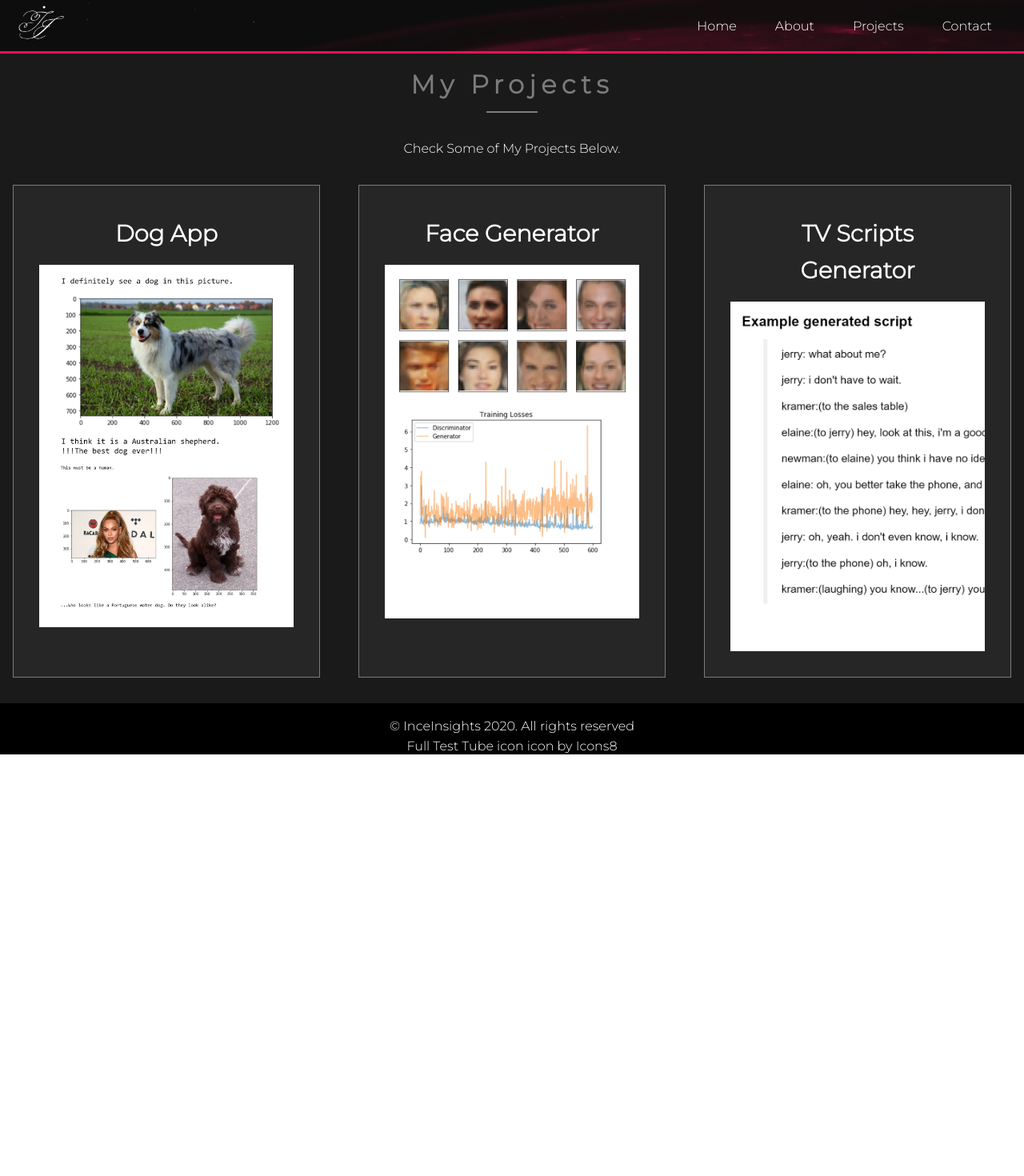
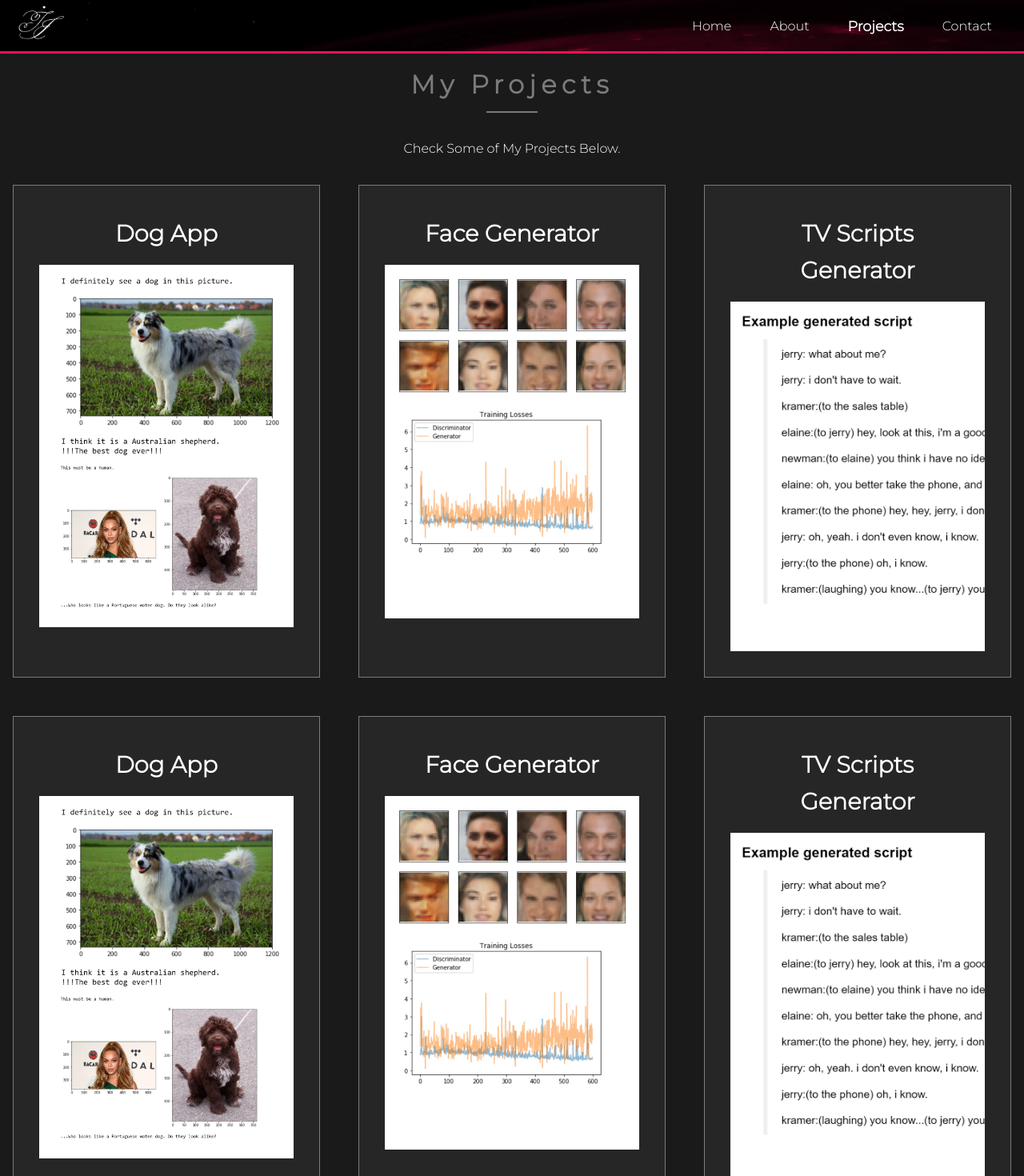
Before and after one commit to marketaince/DataSciencePortfolio, a Vue app: page /projects in a window 1280 px wide. Shown: the top 1470 px of the page at 80% size. Before the commit the page ends 943 px from the top, so only its background shows below. Built offline with nearby package versions, Linux system fonts and the light colour scheme.

Commit message:
fixing navbar

```diff
--- a/src/App.vue
+++ b/src/App.vue
@@ -2,17 +2,17 @@
   <div id="app">
     <header id="header">
     </header>
-    <nav id="navbar">
+    <nav id="navbar" :class="{ colored_navbar: coloredNavbar }">
       <div class="container" >
           <div class="logo">
               <img src="/img/Logo_white.webp">
           </div>
         <ul>
-          <router-link to="/">Home</router-link>
-          <router-link to="/about">About</router-link>
-<!--          <router-link to="/blog">Blog</router-link>-->
-          <router-link to="/projects">Projects</router-link>
-          <router-link to="/contact">Contact</router-link>
+          <router-link :class="[currentPage === '/' ? activeClass : '']" to="/">Home</router-link>
+          <router-link :class="[currentPage === '/about' ? activeClass : '']" to="/about">About</router-link>
+<!--          <router-link :class="[currentPage === '/blog' ? activeClass : '']" to="/blog">Blog</router-link>-->
+          <router-link :class="[currentPage === '/projects' ? activeClass : '']" to="/projects">Projects</router-link>
+          <router-link :class="[currentPage === '/contact' ? activeClass : '']" to="/contact">Contact</router-link>
         </ul>
       </div>
     </nav>
@@ -44,6 +44,20 @@
 export default {
   name: 'App',
   components: {
+  },
+  data () {
+    return {
+      coloredNavbarData: false,
+      activeClass: 'active'
+    }
+  },
+  computed: {
+    coloredNavbar: function () {
+      return this.currentPage !== '/';
+    },
+    currentPage() {
+      return this.$route.path;
+    }
   }
 }
 
@@ -70,6 +84,12 @@ export default {
   ul {
     list-style: none;
   }
+
+  .active{
+    font-weight: bold;
+    font-size: 1.1rem;
+  }
+
 
   .btn {
     cursor: pointer;
@@ -110,9 +130,27 @@ export default {
     position: fixed;
     z-index: 20;
 
+    &.colored_navbar {
+      &::after{
+        content:'';
+        background: url('/img/Nasa_red.webp') no-repeat center 30% /cover;
+        position: fixed;
+        top:0;
+        left:0;
+        width:100vw;
+        height: inherit;
+        z-index: 17;
+        border-bottom: 3px $secondary solid;;
+
+      }
+    }
+
+
       .logo {
+        z-index: 20;
           img {
               max-width: 70px;
+              z-index: 20;
           }
       }
 
@@ -124,19 +162,23 @@ export default {
       ul {
         display: flex;
         align-items: center;
+        z-index: 20;
       }
 
       a {
         padding: 1rem 1.5rem;
+        z-index: 20;
 
         &:hover {
             background-color: rgba(255,255,255,0.1);
             cursor: pointer;
+          z-index: 20;
         }
 
         a{
           display: block;
           color: #fff;
+          z-index: 20;
         }
 
       }
--- a/src/views/About.vue
+++ b/src/views/About.vue
@@ -105,18 +105,6 @@
 
   position: relative;
 
-  &::before{
-    content:'';
-    background: url('/img/Nasa_red.webp') no-repeat center 30% /cover;
-    position: fixed;
-    top:0;
-    left:0;
-    width:100vw;
-    height: 4rem;
-    z-index: 17;
-    border-bottom: 3px $secondary solid;;
-
-  }
 }
 
 .about-section,
--- a/src/views/BlogHome.vue
+++ b/src/views/BlogHome.vue
@@ -125,18 +125,6 @@
 
     position: relative;
 
-    &::before{
-      content:'';
-      background: url('/img/Nasa_red.webp') no-repeat center 30% /cover;
-      position: fixed;
-      top:0;
-      left:0;
-      width:100vw;
-      height: 4rem;
-      z-index: 17;
-      border-bottom: 3px $secondary solid;;
-
-    }
   }
 
     .blogs-cards {
--- a/src/views/BlogPost.vue
+++ b/src/views/BlogPost.vue
@@ -71,18 +71,6 @@
 
     position: relative;
 
-    &::before{
-      content:'';
-      background: url('/img/Nasa_red.webp') no-repeat center 30% /cover;
-      position: fixed;
-      top:0;
-      left:0;
-      width:100vw;
-      height: 4rem;
-      z-index: 17;
-      border-bottom: 3px $secondary solid;;
-
-    }
   }
 
 
--- a/src/views/Contact.vue
+++ b/src/views/Contact.vue
@@ -90,18 +90,6 @@
     //height: 100vh;
     position: relative;
 
-    &::before{
-      content:'';
-      background: url('/img/Nasa_red.webp') no-repeat center 30% /cover;
-      position: fixed;
-      top:0;
-      left:0;
-      width:100vw;
-      height: 4rem;
-      z-index: 17;
-      border-bottom: 3px $secondary solid;;
-
-    }
   }
 
     .contact-form {
@@ -254,7 +242,13 @@
         .contact-form {
             .contact-information-side {
                 padding: 1rem;
-                grid-template-rows: repeat(4, minmax(60px, 80px));
+                //grid-template-rows: repeat(4, minmax(60px, 80px));
+                display: flex;
+                flex-direction: column;
+
+                .contact-information-picture{
+                    display: none;
+                }
 
 
             }
@@ -278,13 +272,15 @@
     }
 
     .contact-form {
-        display: block;
+        margin: 0;
+        margin-bottom: 3rem;
+        padding: 1rem;
     }
 
 
   .contact-form {
      .contact-information-side {
-        padding: 2rem 0;
+        padding: 0;
 
         .contact-information-icon {
             img {
--- a/src/views/Home.vue
+++ b/src/views/Home.vue
@@ -21,12 +21,12 @@
 
     /* Desktop Settings */
 
-
     #home-section {
 
         position: relative;
 
-    &::before{
+        &::before {
+
             content:'';
             background: url('/img/Nasa_red.webp') no-repeat center center/cover;
             position: absolute;
@@ -35,12 +35,12 @@
             width:100vw;
             height: 100vh;
             z-index: 1;
-
         }
     }
 
 
     #home-hero {
+
         height: 100%;
         width: 100%;
         display: flex;
@@ -58,13 +58,14 @@
             height: 100vh;
 
             h1 {
+
                 letter-spacing: 0.1em;
                 font-size: 5rem;
                 text-align: center;
             }
 
             h2 {
-        //font-family: $bold-font-family;
+
                 letter-spacing: 0.1em;
                 font-size: 3rem;
                 margin-bottom: 1.5rem;
@@ -72,17 +73,98 @@
             }
 
             p {
+
                 padding-top: 1rem;
-
             }
         }
     }
 
-  /* Mobile Horizontal Settings */
+    /* Tablet Horizontal Settings */
 
-      @media (max-width: 680px) and (max-height: 400px){
+    @media (max-width: 680px) and (max-height: 400px) {
+
         #home-hero {
+
             .introduction{
+
+                h1 {
+
+                    font-size: 3rem;
+                    text-align: center;
+                }
+
+                h2 {
+
+                    font-size: 2rem;
+                    text-align: center;
+                }
+            }
+        }
+    }
+
+
+    /* Galaxy Fold Horizontal Settings */
+
+    @media (max-width: 680px) and (max-height: 320px) {
+
+        #home-hero {
+
+            .introduction {
+
+                h1 {
+                    font-size: 2.3rem;
+                    text-align: center;
+                }
+
+                h2 {
+                    font-size: 1.3rem;
+                    text-align: center;
+                }
+
+                .btn {
+                    font-size: 0.8rem;
+                }
+            }
+
+        }
+    }
+
+
+
+
+
+    /* Tablet Horizontal Settings */
+
+    @media (max-width: 600px) and (max-height: 450px) {
+
+        #home-hero {
+
+            .introduction{
+
+                h1 {
+
+                    font-size: 3rem;
+                    text-align: center;
+                }
+
+                h2 {
+
+                    font-size: 2rem;
+                    text-align: center;
+                }
+            }
+        }
+    }
+
+
+    /* Mobile Vertical Settings */
+
+    @media (max-width: 500px) {
+
+        #home-hero {
+
+            .introduction {
+
                 h1 {
                     font-size: 3rem;
                     text-align: center;
@@ -98,22 +180,30 @@
     }
 
 
-    /* Mobile Vertical Settings */
+    /* Galaxy Fold Vertical Settings */
 
-    @media (max-width: 500px) {
+    @media (max-width: 320px) {
+
         #home-hero {
-            .introduction{
+
+            .introduction {
+
                 h1 {
-                    font-size: 3rem;
+                    font-size: 2.3rem;
                     text-align: center;
                 }
 
                 h2 {
-                    font-size: 2rem;
+                    font-size: 1.3rem;
                     text-align: center;
+                }
+
+                .btn {
+                    font-size: 0.8rem;
                 }
             }
 
         }
     }
+
 </style>
--- a/src/views/Projects.vue
+++ b/src/views/Projects.vue
@@ -72,16 +72,34 @@
               demo_link: "https://esribelux.maps.arcgis.com/apps/opsdashboard/index.html#/8b51c6df54b44117b4717ed7c170bff2",
               blog_link: "https://www.dataquest.io/blog/",
               github_link: "https://github.com/MarketaInce/GenerateTVScriptsRNN"
-            }//,
-            // {
-            //   name: "4 Dog App",
-            //   category: "Data Science",
-            //   background: "/img/Dog_App.webp",
-            //   description: "Simple application to recognize dog breeds using Convolutional Neural Network architecture. This project was a part of Udacity Deep Learning Nanodegree.",
-            //   demo_link: "https://esribelux.maps.arcgis.com/apps/opsdashboard/index.html#/8b51c6df54b44117b4717ed7c170bff2",
-            //   blog_link: "https://www.dataquest.io/blog/",
-            //   github_link: "https://github.com/MarketaInce/DogAppCNN.git"
-            // }
+            },
+            {
+              name: "Dog App",
+              category: "Data Science",
+              background: "/img/Dog_App.webp",
+              description: "Simple application to recognize dog breeds using Convolutional Neural Network architecture. This project was a part of Udacity Deep Learning Nanodegree.",
+              demo_link: "https://esribelux.maps.arcgis.com/apps/opsdashboard/index.html#/8b51c6df54b44117b4717ed7c170bff2",
+              blog_link: "https://www.dataquest.io/blog/",
+              github_link: "https://github.com/MarketaInce/DogAppCNN.git"
+            },
+            {
+              name: "Face Generator",
+              category: "Data Science",
+              background: "/img/Face_Generator.webp",
+              description: "GAN that is able to generate ne human faces, trained on celebs data. This project was a part of Udacity Deep Learning Nanodegree.",
+              demo_link: "https://esribelux.maps.arcgis.com/apps/opsdashboard/index.html#/8b51c6df54b44117b4717ed7c170bff2",
+              blog_link: "https://www.dataquest.io/blog/",
+              github_link: "https://github.com/MarketaInce/FaceGeneratorAppGAN"
+            },
+            {
+              name: "TV Scripts Generator",
+              category: "Data Science",
+              background: "/img/TV_Scripts_Generator.webp",
+              description: "RNN capable of generating new original TV scripts. This project was a part of Udacity Deep Learning Nanodegree.",
+              demo_link: "https://esribelux.maps.arcgis.com/apps/opsdashboard/index.html#/8b51c6df54b44117b4717ed7c170bff2",
+              blog_link: "https://www.dataquest.io/blog/",
+              github_link: "https://github.com/MarketaInce/GenerateTVScriptsRNN"
+            }
 
           ],
         }
@@ -100,18 +118,6 @@
     //height: 100vh;
     position: relative;
 
-    &::before{
-      content:'';
-      background: url('/img/Nasa_red.webp') no-repeat center 30% /cover;
-      position: fixed;
-      top:0;
-      left:0;
-      width:100vw;
-      height: 4rem;
-      z-index: 17;
-      border-bottom: 3px $secondary solid;;
-
-    }
   }
 
 .projects-cards {
```
Lines whose indentation alone changed are shown as unchanged.
